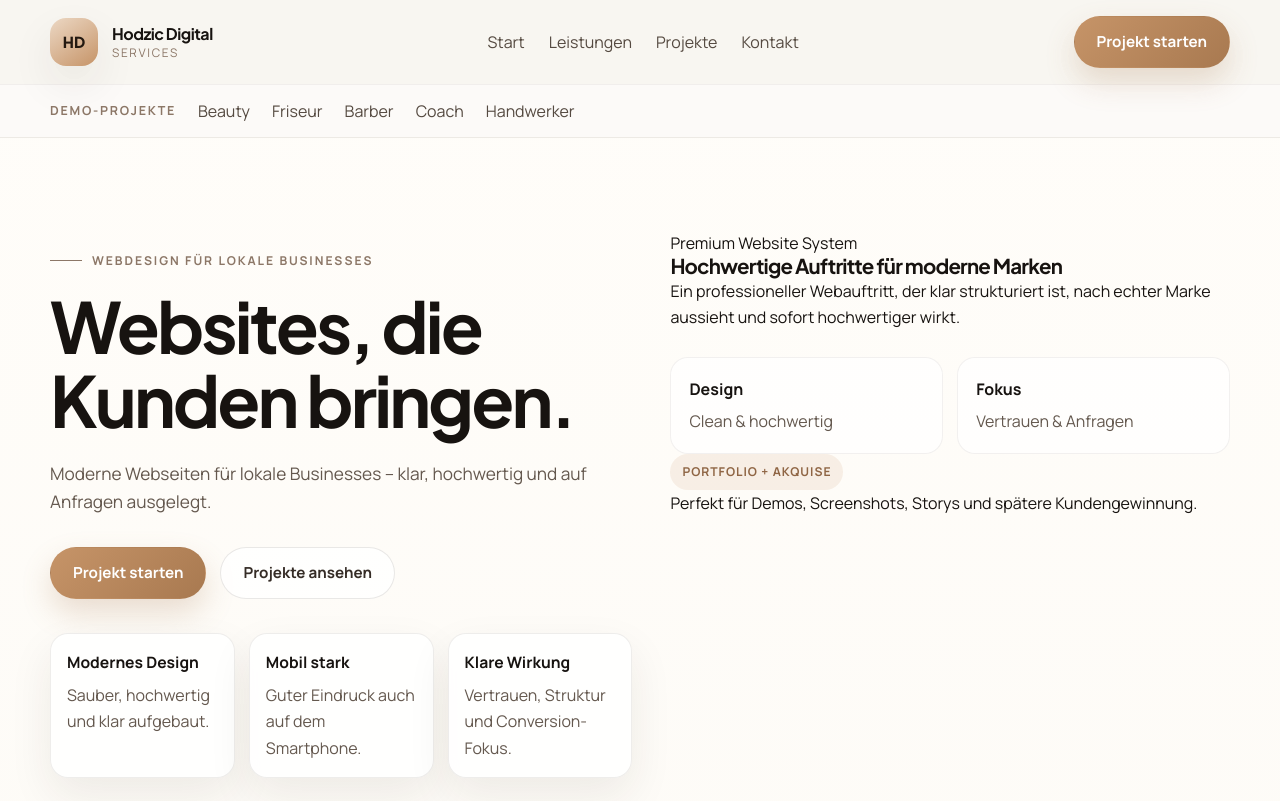
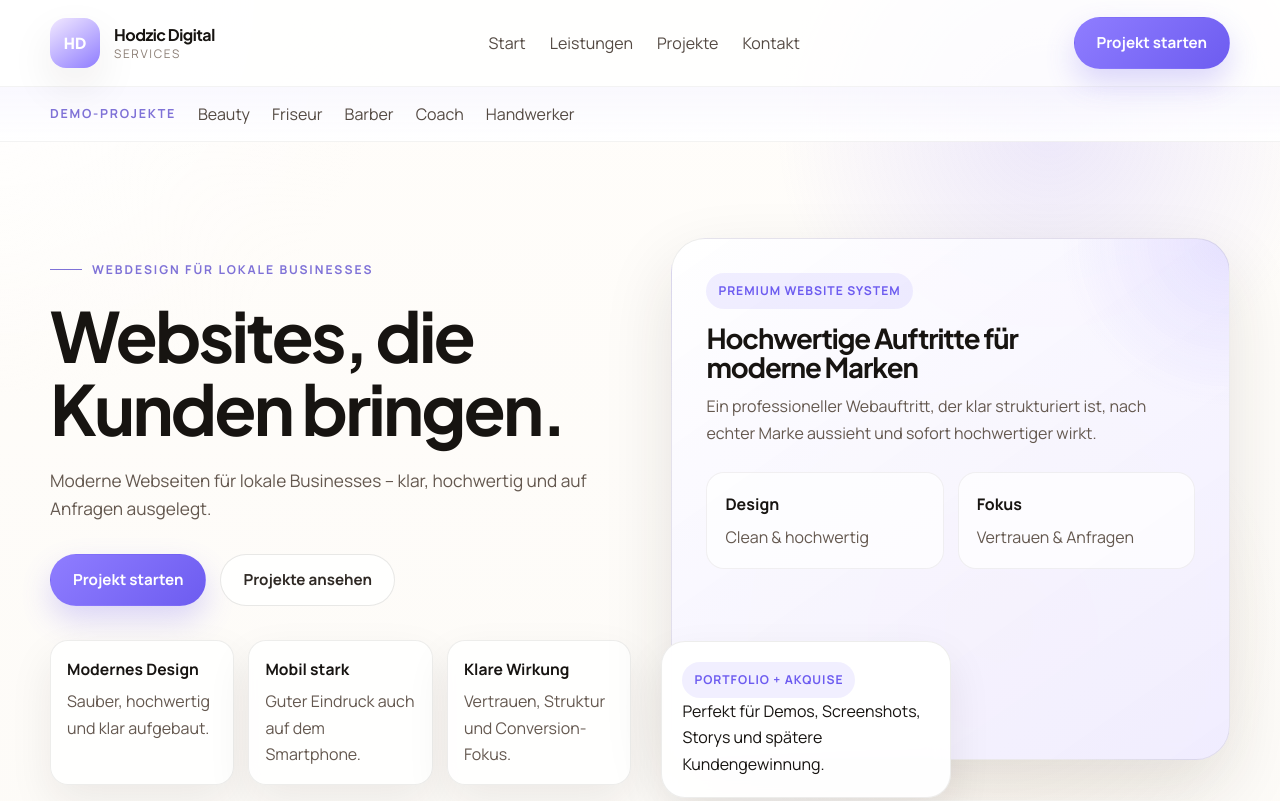
Before and after one commit to hodzica88-lgtm/Hodzic-digital-services, a plain HTML site: page index.html in a window 1280 px wide. Shown: the top 801 px of the page. Drawn offline with Linux system fonts and the light colour scheme.

Commit message:
Update style.css

```diff
--- a/styles/style.css
+++ b/styles/style.css
@@ -1,20 +1,19 @@
 :root {
-  --bg: #f8f5f0;
-  --bg-soft: #f1ebe2;
-  --surface: rgba(255, 255, 255, 0.84);
-  --surface-strong: #ffffff;
-  --line: rgba(40, 31, 22, 0.08);
-  --text: #171310;
-  --muted: #64584e;
-  --accent: #c69468;
-  --accent-dark: #a87950;
-  --accent-soft: #ecd9c8;
-  --shadow: 0 18px 44px rgba(48, 33, 22, 0.08);
-  --shadow-strong: 0 28px 70px rgba(48, 33, 22, 0.12);
+  --bg: #f6f4ef;
+  --bg-soft: #ebe6dd;
+  --surface: rgba(255, 255, 255, 0.86);
+  --line: rgba(36, 29, 21, 0.08);
+  --text: #171411;
+  --muted: #64584f;
+  --accent: #8f7dff;
+  --accent-dark: #6d5cf0;
+  --accent-soft: #e7e2ff;
+  --gold: #d9b27c;
+  --shadow: 0 18px 44px rgba(41, 31, 22, 0.08);
+  --shadow-strong: 0 28px 70px rgba(41, 31, 22, 0.12);
   --radius-xl: 34px;
   --radius-lg: 24px;
   --radius-md: 18px;
-  --radius-sm: 14px;
   --container: 1180px;
   --transition: 220ms ease;
 }
@@ -32,17 +31,18 @@ html {
 body {
   font-family: "Manrope", sans-serif;
   color: var(--text);
-  background: linear-gradient(180deg, #fffdf9 0%, var(--bg) 100%);
+  background: linear-gradient(180deg, #fffdfa 0%, var(--bg) 100%);
   line-height: 1.65;
 }
 
-.page-bg {
+.page-glow {
   position: fixed;
   inset: 0;
   pointer-events: none;
   background:
-    radial-gradient(circle at top left, rgba(255,255,255,0.9), transparent 28%),
-    radial-gradient(circle at 80% 20%, rgba(198,148,104,0.12), transparent 22%);
+    radial-gradient(circle at top left, rgba(255,255,255,0.95), transparent 26%),
+    radial-gradient(circle at 82% 16%, rgba(143,125,255,0.16), transparent 22%),
+    radial-gradient(circle at 78% 78%, rgba(217,178,124,0.12), transparent 24%);
   z-index: -1;
 }
 
@@ -62,17 +62,15 @@ textarea {
   margin-inline: auto;
 }
 
+/* HEADER - STATISCH */
 .site-header {
-  position: sticky;
-  top: 0;
-  z-index: 1000;
-  backdrop-filter: blur(16px);
-  background: rgba(248, 245, 240, 0.88);
-  border-bottom: 1px solid rgba(40, 31, 22, 0.05);
+  position: static;
+  background: rgba(255, 255, 255, 0.78);
+  border-bottom: 1px solid rgba(36, 29, 21, 0.05);
 }
 
 .header-row {
-  min-height: 84px;
+  min-height: 86px;
   display: flex;
   align-items: center;
   justify-content: space-between;
@@ -86,13 +84,13 @@ textarea {
 }
 
 .brand-mark {
-  width: 48px;
-  height: 48px;
+  width: 50px;
+  height: 50px;
   border-radius: 16px;
   display: grid;
   place-items: center;
-  background: linear-gradient(145deg, #ecd8c4, #c69468);
-  color: #231911;
+  background: linear-gradient(145deg, #f2e9ff, #8f7dff);
+  color: #ffffff;
   font-family: "Plus Jakarta Sans", sans-serif;
   font-weight: 800;
   font-size: 0.95rem;
@@ -114,7 +112,7 @@ textarea {
 .brand-text small {
   margin-top: 5px;
   font-size: 0.74rem;
-  color: #8c7767;
+  color: #8a7d74;
   letter-spacing: 0.14em;
   text-transform: uppercase;
 }
@@ -127,35 +125,13 @@ textarea {
 
 .main-nav a,
 .demo-nav a {
-  color: #554a41;
+  color: #544a43;
   transition: color var(--transition), opacity var(--transition);
 }
 
 .main-nav a:hover,
 .demo-nav a:hover {
   color: var(--text);
-}
-
-.demo-nav-wrap {
-  border-top: 1px solid rgba(40, 31, 22, 0.05);
-  background: rgba(255,255,255,0.45);
-}
-
-.demo-nav {
-  min-height: 52px;
-  display: flex;
-  align-items: center;
-  gap: 14px 22px;
-  flex-wrap: wrap;
-  padding: 10px 0;
-}
-
-.demo-label {
-  font-size: 0.78rem;
-  letter-spacing: 0.14em;
-  text-transform: uppercase;
-  color: #8c7767;
-  font-weight: 700;
 }
 
 .btn {
@@ -184,24 +160,47 @@ textarea {
 .btn-primary {
   background: linear-gradient(135deg, var(--accent), var(--accent-dark));
   color: #fff;
-  box-shadow: 0 14px 30px rgba(168, 121, 80, 0.24);
+  box-shadow: 0 14px 30px rgba(109, 92, 240, 0.24);
 }
 
 .btn-secondary {
-  background: rgba(255,255,255,0.78);
-  color: #352c26;
-  border-color: rgba(40, 31, 22, 0.1);
+  background: rgba(255,255,255,0.84);
+  color: #2f2924;
+  border-color: rgba(36, 29, 21, 0.1);
 }
 
+.demo-nav-wrap {
+  border-top: 1px solid rgba(36, 29, 21, 0.05);
+  background: linear-gradient(180deg, rgba(143,125,255,0.05), rgba(255,255,255,0.5));
+}
+
+.demo-nav {
+  min-height: 54px;
+  display: flex;
+  align-items: center;
+  gap: 14px 22px;
+  flex-wrap: wrap;
+  padding: 10px 0;
+}
+
+.demo-label {
+  font-size: 0.78rem;
+  letter-spacing: 0.14em;
+  text-transform: uppercase;
+  color: #7f72d7;
+  font-weight: 700;
+}
+
+/* HERO */
 .hero-section {
-  padding: 92px 0 72px;
+  padding: 96px 0 76px;
 }
 
 .hero-grid,
 .about-grid {
   display: grid;
   grid-template-columns: 1.02fr 0.98fr;
-  gap: 38px;
+  gap: 40px;
   align-items: center;
 }
 
@@ -210,7 +209,7 @@ textarea {
   align-items: center;
   gap: 10px;
   margin-bottom: 18px;
-  color: #8c7767;
+  color: #7f72d7;
   text-transform: uppercase;
   letter-spacing: 0.16em;
   font-size: 0.76rem;
@@ -233,7 +232,7 @@ h3 {
 }
 
 h1 {
-  font-size: clamp(2.7rem, 5.5vw, 5.1rem);
+  font-size: clamp(2.8rem, 5.4vw, 5.2rem);
   max-width: 760px;
 }
 
@@ -254,7 +253,7 @@ h3 {
 .about-card p,
 .footer-copy,
 .trust-card p,
-.hero-panel p,
+.hero-visual-main p,
 .stat-card span,
 .mini-card span,
 .cta-box p {
@@ -264,7 +263,7 @@ h3 {
 .hero-lead {
   margin-top: 22px;
   font-size: 1.08rem;
-  max-width: 590px;
+  max-width: 600px;
 }
 
 .hero-actions,
@@ -283,7 +282,8 @@ h3 {
 }
 
 .stat-card,
-.hero-panel,
+.hero-visual-main,
+.hero-float-card,
 .trust-card,
 .service-card,
 .project-card,
@@ -311,34 +311,34 @@ h3 {
   min-height: 560px;
 }
 
-.hero-panel-main {
+.hero-visual-main {
   position: absolute;
   inset: 0 0 38px 0;
   border-radius: var(--radius-xl);
   padding: 34px;
   background:
-    radial-gradient(circle at top right, rgba(198,148,104,0.18), transparent 24%),
-    linear-gradient(145deg, rgba(255,255,255,0.88), rgba(245,238,229,0.95));
+    radial-gradient(circle at top right, rgba(143,125,255,0.18), transparent 22%),
+    linear-gradient(145deg, rgba(255,255,255,0.88), rgba(239,235,255,0.92));
   box-shadow: var(--shadow-strong);
 }
 
-.panel-tag,
+.hero-chip,
 .float-badge,
 .project-badge {
   display: inline-flex;
   padding: 8px 12px;
   border-radius: 999px;
-  background: rgba(198,148,104,0.13);
-  color: #8f6544;
+  background: rgba(143,125,255,0.12);
+  color: #6d5cf0;
   font-size: 0.76rem;
   font-weight: 700;
   letter-spacing: 0.08em;
   text-transform: uppercase;
 }
 
-.hero-panel-main h3 {
+.hero-visual-main h3 {
   margin: 14px 0 12px;
-  font-size: 1.7rem;
+  font-size: 1.72rem;
   max-width: 360px;
 }
 
@@ -353,7 +353,7 @@ h3 {
   padding: 18px;
   border-radius: 18px;
   background: rgba(255,255,255,0.72);
-  border: 1px solid rgba(40, 31, 22, 0.06);
+  border: 1px solid rgba(36, 29, 21, 0.06);
 }
 
 .mini-card strong {
@@ -361,18 +361,19 @@ h3 {
   margin-bottom: 6px;
 }
 
-.hero-panel-float {
+.hero-float-card {
   position: absolute;
   left: -10px;
   bottom: 0;
-  width: 280px;
+  width: 290px;
   padding: 20px;
   border-radius: 24px;
-  background: rgba(255,255,255,0.92);
+  background: rgba(255,255,255,0.94);
 }
 
+/* TRUST */
 .trust-section {
-  padding-bottom: 22px;
+  padding-bottom: 24px;
 }
 
 .trust-grid,
@@ -395,14 +396,15 @@ h3 {
   margin-bottom: 10px;
 }
 
+/* SECTIONS */
 .section {
   padding: 100px 0;
 }
 
 .section-soft {
   background:
-    radial-gradient(circle at top right, rgba(198,148,104,0.12), transparent 28%),
-    linear-gradient(180deg, rgba(255,255,255,0), rgba(241,235,226,0.52));
+    radial-gradient(circle at top right, rgba(143,125,255,0.1), transparent 26%),
+    linear-gradient(180deg, rgba(255,255,255,0), rgba(235,230,221,0.52));
 }
 
 .section-head {
@@ -410,6 +412,7 @@ h3 {
   margin-bottom: 40px;
 }
 
+/* SERVICES */
 .services-grid {
   grid-template-columns: repeat(3, 1fr);
 }
@@ -425,12 +428,13 @@ h3 {
   border-radius: 14px;
   display: grid;
   place-items: center;
-  background: rgba(198,148,104,0.14);
-  color: #8f6544;
+  background: rgba(143,125,255,0.12);
+  color: #6d5cf0;
   font-weight: 800;
   margin-bottom: 16px;
 }
 
+/* PROJECTS */
 .project-grid {
   display: grid;
   grid-template-columns: repeat(3, 1fr);
@@ -450,13 +454,14 @@ h3 {
 .project-card:hover {
   transform: translateY(-6px);
   box-shadow: var(--shadow-strong);
-  border-color: rgba(198,148,104,0.35);
+  border-color: rgba(143,125,255,0.35);
 }
 
 .project-card h3 {
   margin: 16px 0 10px;
 }
 
+/* ABOUT */
 .about-copy p {
   margin-top: 18px;
   max-width: 560px;
@@ -477,11 +482,12 @@ h3 {
   margin-bottom: 10px;
 }
 
+/* CTA */
 .cta-box {
   padding: 36px;
   border-radius: var(--radius-xl);
   background:
-    linear-gradient(135deg, rgba(255,255,255,0.92), rgba(236,217,200,0.82));
+    linear-gradient(135deg, rgba(255,255,255,0.92), rgba(231,226,255,0.82));
   box-shadow: var(--shadow-strong);
   display: flex;
   align-items: center;
@@ -489,9 +495,10 @@ h3 {
   gap: 24px;
 }
 
+/* FOOTER */
 .site-footer {
-  border-top: 1px solid rgba(40, 31, 22, 0.08);
-  background: rgba(241,235,226,0.72);
+  border-top: 1px solid rgba(36, 29, 21, 0.08);
+  background: rgba(235,230,221,0.72);
   padding: 34px 0 50px;
 }
 
@@ -523,6 +530,7 @@ h3 {
   color: var(--text);
 }
 
+/* RESPONSIVE */
 @media (max-width: 1100px) {
   .hero-grid,
   .about-grid,
@@ -575,11 +583,11 @@ h3 {
     padding: 82px 0;
   }
 
-  .hero-panel-main {
+  .hero-visual-main {
     inset: 0 0 20px 0;
   }
 
-  .hero-panel-float {
+  .hero-float-card {
     left: 10px;
     right: 10px;
     width: auto;
@@ -613,15 +621,15 @@ h3 {
     min-height: 380px;
   }
 
-  .hero-panel-main {
+  .hero-visual-main {
     padding: 24px;
   }
 
-  .hero-panel-main h3 {
+  .hero-visual-main h3 {
     font-size: 1.35rem;
   }
 
-  .hero-panel-float {
+  .hero-float-card {
     position: static;
     margin-top: 14px;
   }
```
